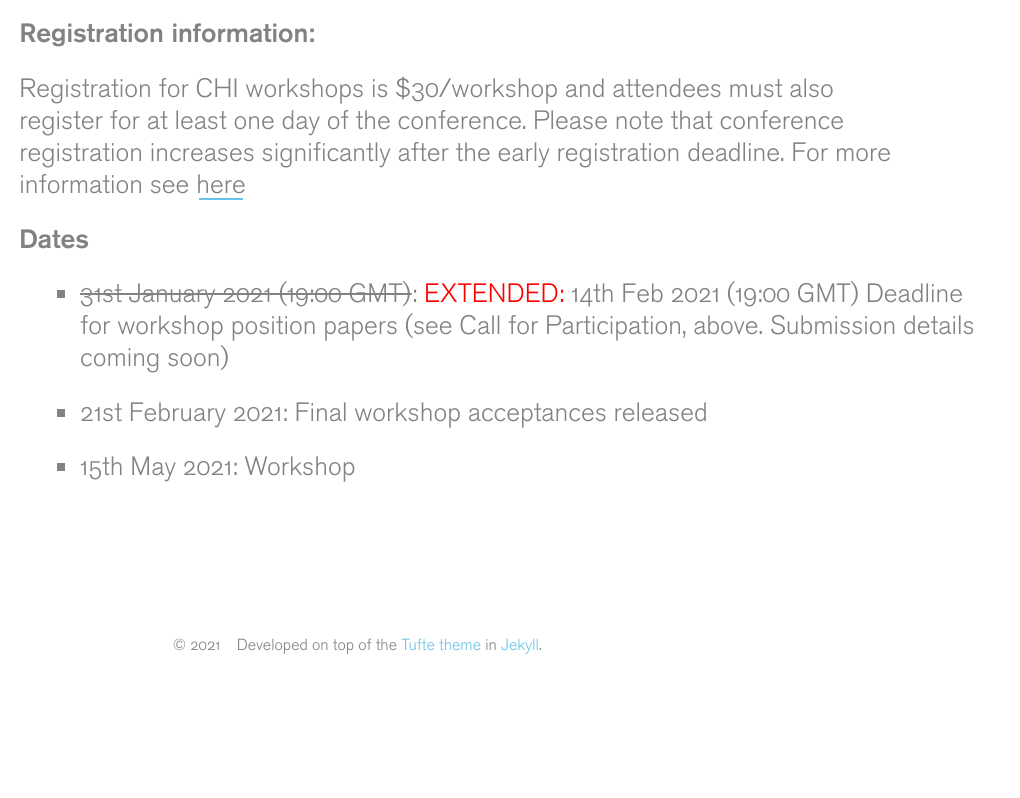
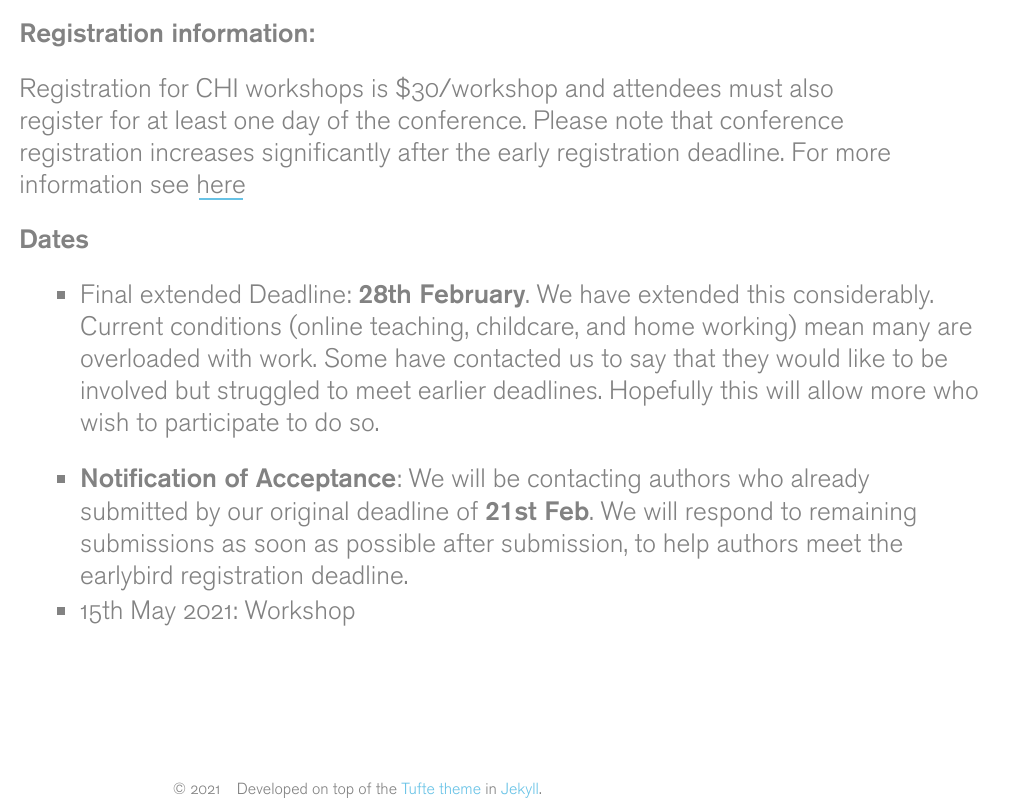
Before and after one commit to EmergentInteraction/EmergentInteraction.github.io, a plain HTML site: page index.html in a window 1280 px wide. Shown: the part 2151-2949 px from the top of the page, without its empty margins (0-1020 px from the left). Before the commit the page ends 2805 px from the top, so only its background shows below. Drawn offline with nearby package versions, Linux system fonts and the light colour scheme; some packages are replaced by stand-ins of ours.

Commit message:
autogen: update site2

```diff
--- a/feed.xml
+++ b/feed.xml
@@ -5,8 +5,8 @@
     <description></description>
     <link>/</link>
     <atom:link href="/feed.xml" rel="self" type="application/rss+xml"/>
-    <pubDate>Tue, 02 Feb 2021 14:24:15 +0200</pubDate>
-    <lastBuildDate>Tue, 02 Feb 2021 14:24:15 +0200</lastBuildDate>
+    <pubDate>Tue, 16 Feb 2021 09:43:16 +0200</pubDate>
+    <lastBuildDate>Tue, 16 Feb 2021 09:43:16 +0200</lastBuildDate>
     <generator>Jekyll v3.8.5</generator>
 
   </channel>
--- a/index.html
+++ b/index.html
@@ -134,14 +134,18 @@ For more information see <a href="https://chi2021.acm.org/information/4702.html"
 <p><strong>Dates</strong></p>
 <ul>
   <li>
-    <p><del>31st January 2021 (19:00 GMT)</del>: <font color="red">EXTENDED:</font> 14th Feb 2021 (19:00 GMT) Deadline for workshop position papers (see Call for Participation, above. Submission details coming soon)</p>
+    <p>Final extended Deadline: <strong>28th February</strong>. We have extended this considerably. Current conditions (online teaching, childcare, and home working) mean many are overloaded with work. Some have contacted us to say that they would like to be involved but struggled to meet earlier deadlines. Hopefully this will allow more who wish to participate to do so.</p>
   </li>
   <li>
-    <p>21st February 2021: Final workshop acceptances released</p>
+    <p><strong>Notification of Acceptance</strong>: We will be contacting authors who already submitted by our original deadline of <strong>21st Feb</strong>. We will respond to remaining submissions as soon as possible after submission, to help authors meet the earlybird registration deadline.
+<!-- - ~~31st January 2021 (19:00 GMT)~~: <font color="red">EXTENDED:</font> 14th Feb 2021 (19:00 GMT) Deadline for workshop position papers (see Call for Participation, above. Submission details coming soon) --></p>
   </li>
-  <li>
-    <p>15th May 2021: Workshop</p>
-  </li>
+</ul>
+
+<!-- - 21st February 2021: Final workshop acceptances released -->
+
+<ul>
+  <li>15th May 2021: Workshop</li>
 </ul>
 
 
```
Also changed, not shown: participate/index.html (+1 -1 lines).
